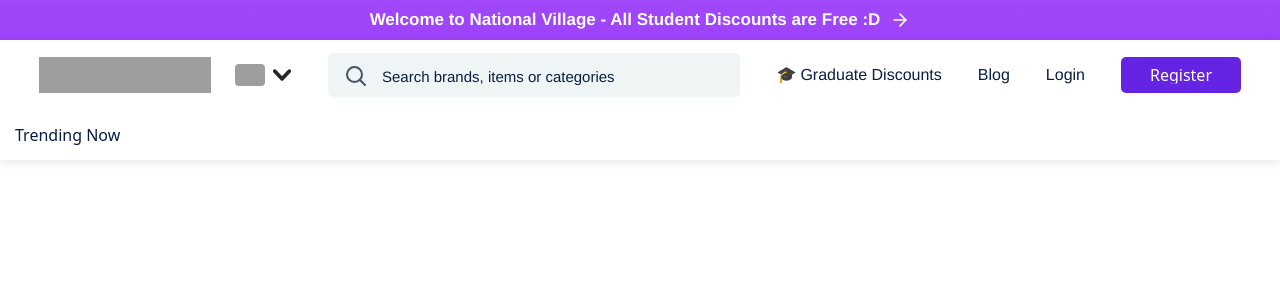
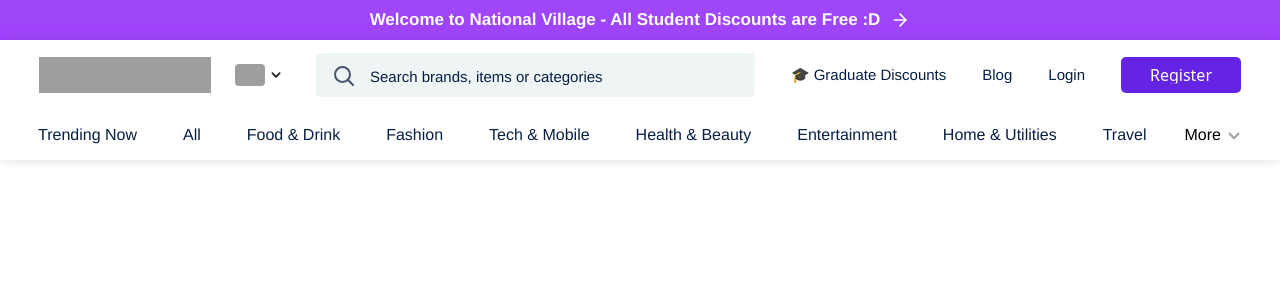
Before and after one commit to Michael-Susu12138/national-village, a React (Vite) app in the folder frontend/: page / in a window 1280 px wide. Shown: the top 300 px of the page. Built offline with nearby package versions, Linux system fonts and the light colour scheme; grey boxes are pictures that could not be loaded.

Commit message:
fe-Christ-0.2

```diff
--- a/frontend/src/components/Alert/Alert.css
+++ b/frontend/src/components/Alert/Alert.css
@@ -17,8 +17,6 @@
 
 .css-1nt1bs9{
     display:flex;
-    -webkit-flex-direction:column;
-    -ms-flex-direction:column;
     flex-direction:column;
     min-height:100vh;
     position:relative;
--- a/frontend/src/components/Nav/Nav.css
+++ b/frontend/src/components/Nav/Nav.css
@@ -4,7 +4,7 @@
 }
 
 body {
-  font-size: 16px;
+  font-size: 15px;
   line-height: 24px;
   color:#071F45;
   -webkit-font-smoothing: antialiased;
@@ -20,7 +20,7 @@
 }
 
 button {
-  font-size: 16px;
+  font-size: 15px;
   line-height: 24px;
   border-radius: 4px;
   font-family: Gibson,Helvetica,Arial,Sans Serif;
@@ -94,6 +94,10 @@
   align-items: center;
 }
 
+.css-i3rj5z {
+  width: 241px;
+}
+
 .css-1xq0p7y {
   justify-self: flex-start;
   background-color: none;
@@ -131,6 +135,7 @@
 
 .css-12zupta {
   display: none;
+  width: 45px;
 }
 
 .css-180nte9 {
@@ -209,7 +214,7 @@
   align-items: center;
   font-family: Gibson,Helvetica,Arial,Sans Serif;
   padding: 0px 18px;
-  font-size: 16px;
+  font-size: 15px;
   line-height: 36px;
   white-space: nowrap;
 }
@@ -339,6 +344,11 @@
   margin-left: 7px;
 }
 
+.css-1hk41jd svg {
+  width: 8px;
+  height: 10px;
+}
+
 .css-gva7ly {
   display: flex;
   -webkit-box-align: center;
@@ -362,10 +372,6 @@
   padding: 0px;
 }
 
-.css-1nu2q99 :first-of-type{
-  padding: 0px;
-}
-
 .css-b134hv{
   width: 100%;
   height: 50px;
@@ -373,6 +379,50 @@
   overflow: hidden;
   background-color: rgb(255, 255, 255);
   user-select: none;
+}
+
+.css-g00pq8 {
+  display: flex;
+  -webkit-box-pack: start;
+  justify-content: flex-start;
+  margin: 0px;
+  padding: 0px;
+  width: 100%;
+  white-space: nowrap;
+  overflow: scroll hidden;
+}
+
+.css-17b3rz5 {
+  display: block;
+  line-height: 50px;
+  padding: 0px 20px;
+}
+
+.css-lo4idg {
+  display: block;
+  font-family: Gibson, Helvetica, Arial, "Sans Serif";
+  line-height: 50px;
+  font-size: 16px;
+}
+
+.css-84zv3j {
+  display: block;
+  font-family: Gibson, Helvetica, Arial, "Sans Serif";;
+  line-height: 50px;
+  padding: 0px 15px;
+  font-size: 16px;
+  background-color: rgb(255, 255, 255);
+  border: none;
+  font-weight: normal;
+}
+
+.css-1iuj5ih{
+  padding-left: 8px;
+}
+
+.css-1iuj5ih svg {
+  width: 10px;
+  height: 12px;
 }
 
 @media only screen and (min-width: 1100px) {
@@ -395,4 +445,5 @@
   .css-14spjtp{visibility: hidden;}
   .css-gva7ly{visibility: hidden;}
   .css-1nu2q99{display: block; width: 100%;}
+  .css-17b3rz5{padding: 0px 23px;}
 }
--- a/frontend/src/components/Nav/Nav.jsx
+++ b/frontend/src/components/Nav/Nav.jsx
@@ -101,7 +101,7 @@
             <li className='css-17b3rz5'><a href="/student-discount/us/cats/entertainment?source=nav" data-testid="nav-category-entertainment" className="css-lo4idg">Entertainment</a></li>
             <li className='css-17b3rz5'><a href="/student-discount/us/cats/home-utilities?source=nav" data-testid="nav-category-home-utilities" className="css-lo4idg">Home &amp; Utilities</a></li>
             <li className='css-17b3rz5'><a href="/student-discount/us/cats/travel?source=nav" data-testid="nav-category-travel" className="css-lo4idg">Travel</a></li>
-            <li className='css-17b3rz5'>
+            <li className='css-1a45p86'>
               <button data-testid="nav-category-more" className='css-84zv3j'>
                 <span>More</span>
                 <span className='css-1iuj5ih'>
```
